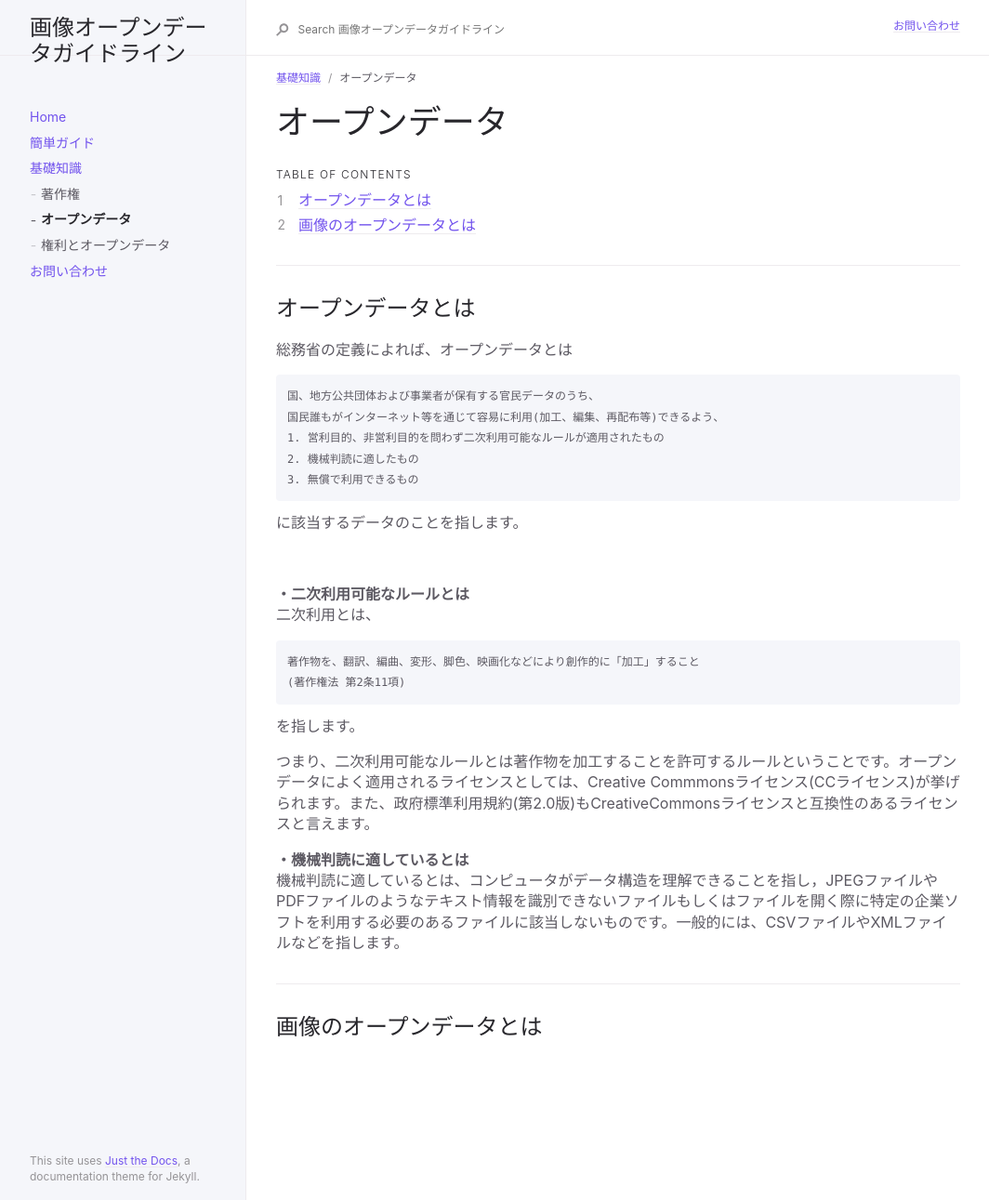
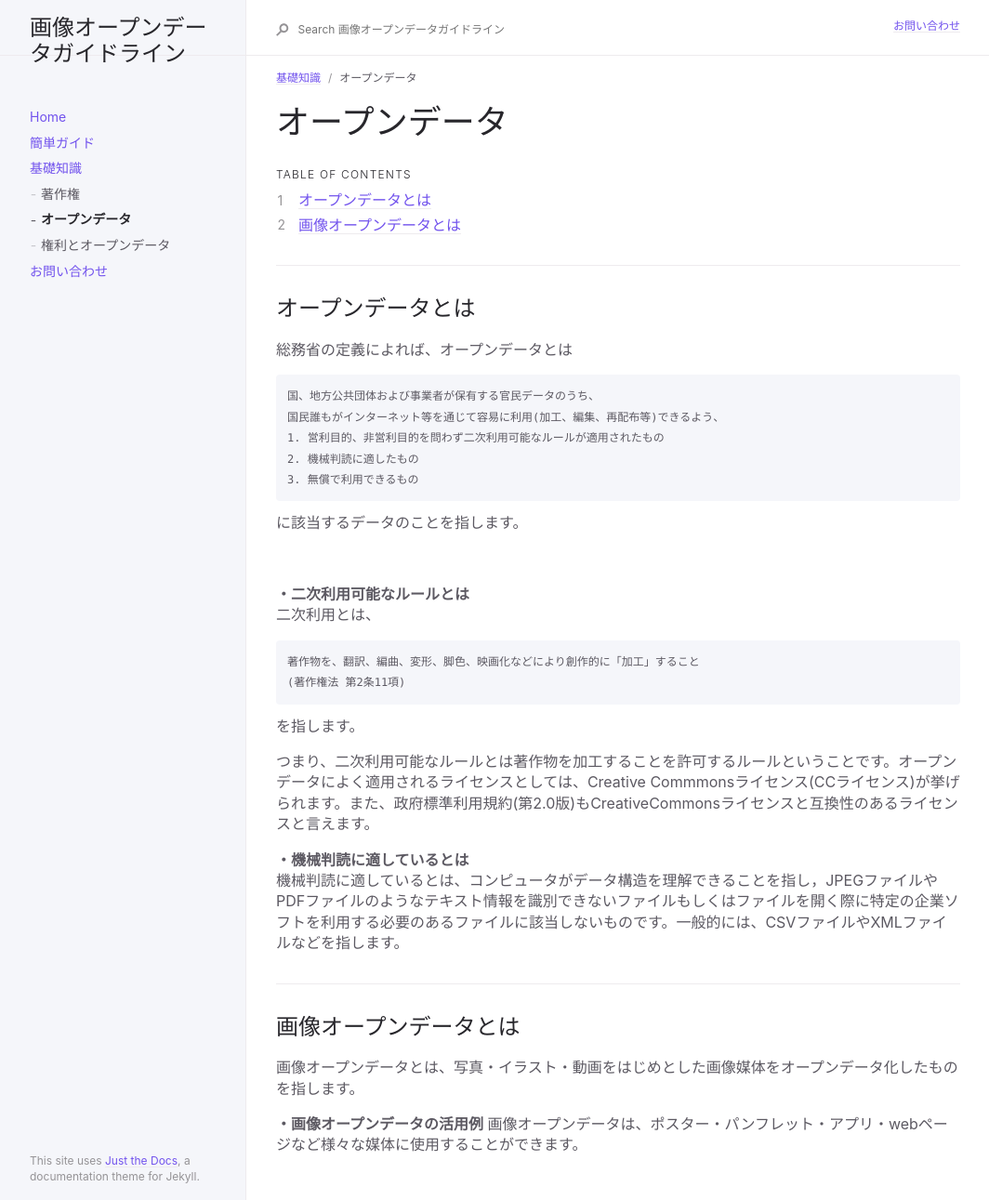
Before and after one commit to ayane0321/image-opendata-guide, a Jekyll site: the page built from docs/basic/opendata.md, in a window 1280 px wide. Shown: the whole page at 93% size, without its empty margins (91-1155 px from the left). Built offline with Jekyll 4.4.1, drawn with Linux system fonts in a browser that asks for light colours.

Commit message:
change sentence

```diff
--- a/docs/basic/opendata.md
+++ b/docs/basic/opendata.md
@@ -44,4 +44,9 @@ nav_order: 2
 
 ---
 
-## 画像のオープンデータとは
+## 画像オープンデータとは
+画像オープンデータとは、写真・イラスト・動画をはじめとした画像媒体をオープンデータ化したものを指します。
+<br>
+
+**・画像オープンデータの活用例**
+画像オープンデータは、ポスター・パンフレット・アプリ・webページなど様々な媒体に使用することができます。
```
